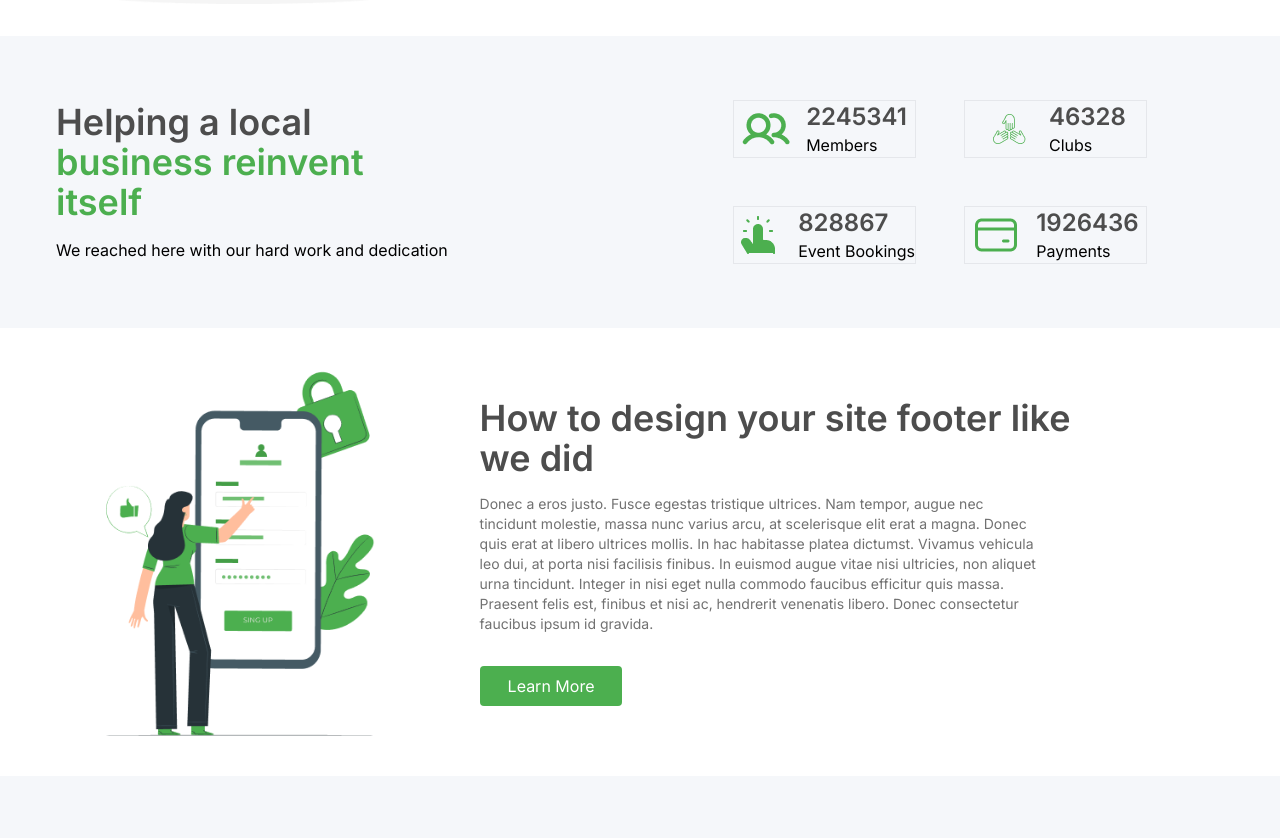
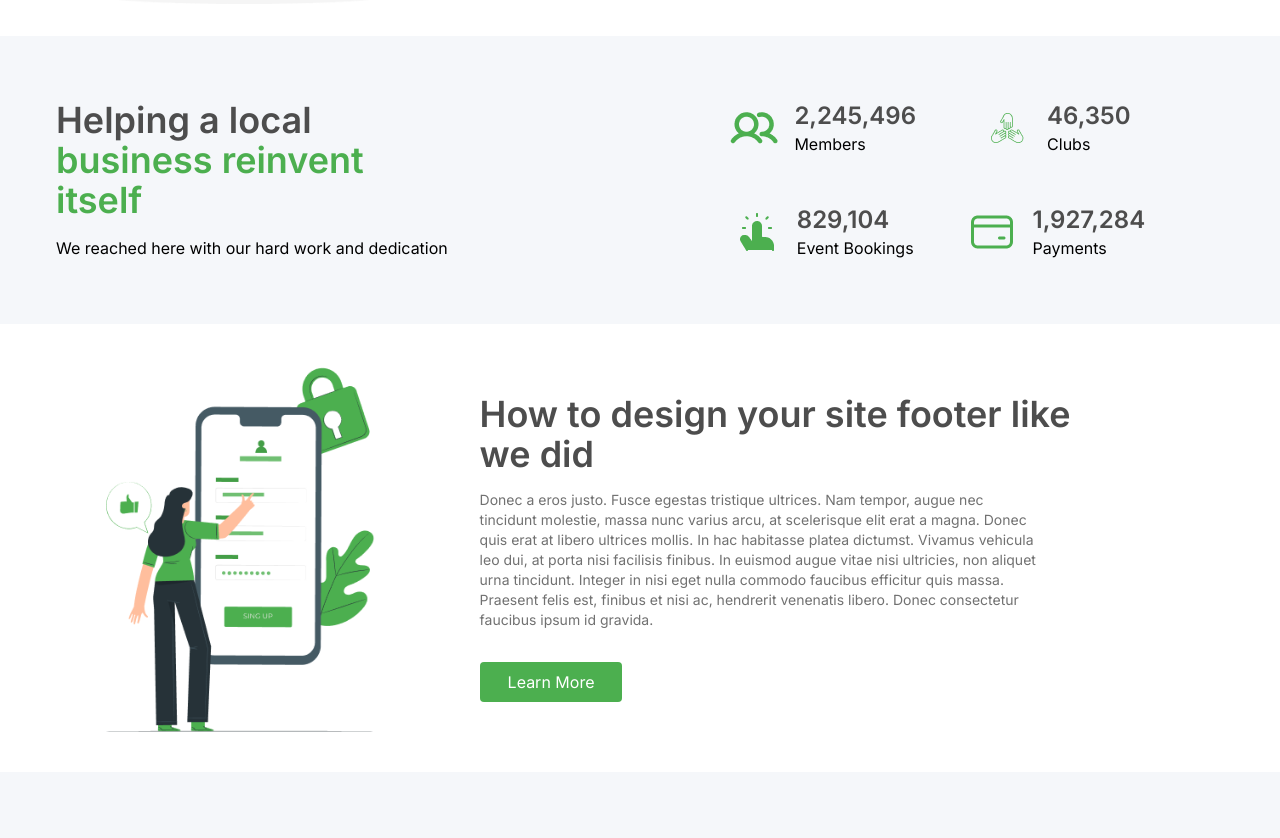
Before and after one commit to ChannMyaeAung/NextCentAgency, a React (Vite) app: page / in a window 1280 px wide. Shown: the part 1856-2694 px from the top of the page. Built offline with nearby package versions, Linux system fonts and the light colour scheme.

Commit message:
added number counter animation

```diff
--- a/src/components/About.jsx
+++ b/src/components/About.jsx
@@ -5,6 +5,7 @@ import { companyStats } from "../data/about";
 /* Motion */
 import { motion } from "framer-motion";
 import { fadeIn } from "../animation";
+import NumberCounter from "./NumberCounter";
 
 const About = () => {
   return (
@@ -71,12 +72,16 @@ const About = () => {
             {companyStats.map((item, index) => (
               <div
                 key={item.id}
-                className="flex items-center justify-center flex-shrink-0 gap-4 border"
+                className="flex items-center justify-center flex-shrink-0 gap-4"
               >
                 <img src={item.img} alt={item.title} />
                 <div className="flex flex-col justify-between">
                   <h4 className="text-2xl font-semibold text-neutralDGray">
-                    {item.stats}
+                    <NumberCounter
+                      initialValue={0}
+                      endValue={item.stats}
+                      targetTimer={20}
+                    />
                   </h4>
                   <p className="whitespace-nowrap">{item.title}</p>
                 </div>
--- /dev/null
+++ b/src/components/NumberCounter.jsx
@@ -0,0 +1,27 @@
+import React, { useEffect, useState } from "react";
+
+/* Responsible for number counting animation */
+
+const NumberCounter = ({ initialValue, endValue, targetTimer }) => {
+  const [count, setCount] = useState(initialValue);
+
+  const duration = 1.5;
+  const increment = Math.floor((endValue - initialValue) / (duration * 1000));
+  /* Responsible for ending all counting animation at the same time
+    regardless of its values */
+
+  useEffect(() => {
+    const interval = setInterval(() => {
+      if (count < endValue) {
+        setCount(count + increment);
+      } else {
+        clearInterval(interval);
+      }
+    }, duration);
+    return () => clearInterval(interval);
+  }, [count, endValue]);
+
+  return <span>{count.toLocaleString()}</span>;
+};
+
+export default NumberCounter;
```
